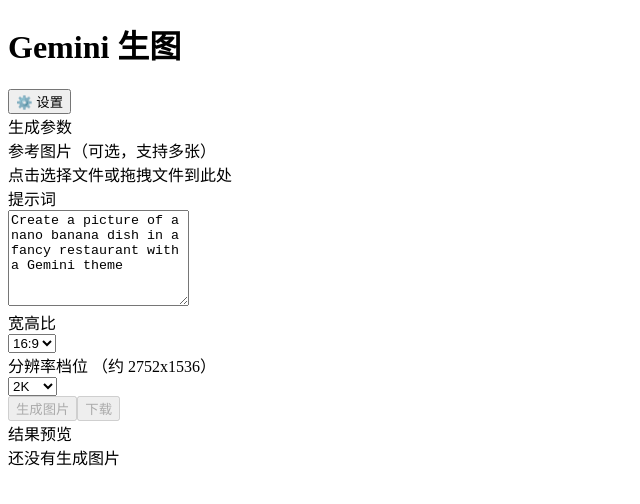
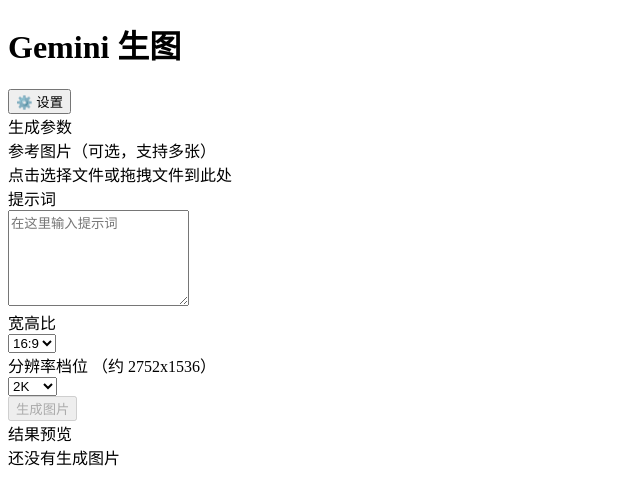
Before and after one commit to z2513602259/gemini_huitu, a React (Vite) app: page / in a window 1280 px wide. Shown: the top 504 px of the page, without its empty margins (0-640 px from the left). Built offline with nearby package versions, Linux system fonts and the light colour scheme; the HTML template or start-up script is replaced by a standard one.

Commit message:
feat: UI优化 - 提示词placeholder、favicon、下载按钮调整
- 提示词输入框改为空默认值，添加placeholder提示
- 添加浏览器标签页图标(icon.svg)
- 移除左侧面板下载按钮
- 在预览结果区域添加下载按钮

```diff
--- a/index.html
+++ b/index.html
@@ -3,6 +3,7 @@
   <head>
     <meta charset="UTF-8" />
     <meta name="viewport" content="width=device-width, initial-scale=1.0" />
+    <link rel="icon" type="image/svg+xml" href="/icon.svg" />
     <title>Gemini 生图</title>
     <script src="/config.js"></script>
   </head>
--- a/src/App.tsx
+++ b/src/App.tsx
@@ -60,7 +60,7 @@
   const [apiKey, setApiKey] = useState(initial.apiKey)
   const [authHeader, setAuthHeader] = useState<AuthHeaderMode>(initial.authHeader)
 
-  const [prompt, setPrompt] = useState('Create a picture of a nano banana dish in a fancy restaurant with a Gemini theme')
+  const [prompt, setPrompt] = useState('')
   const [aspectRatio, setAspectRatio] = useState('16:9')
   const [imageSize, setImageSize] = useState<SizeOption>(SIZE_OPTIONS[2])
 
@@ -274,7 +274,7 @@
 
           <label className="field">
             <div className="label">提示词</div>
-            <textarea value={prompt} onChange={(e) => setPrompt(e.target.value)} rows={6} />
+            <textarea value={prompt} onChange={(e) => setPrompt(e.target.value)} rows={6} placeholder="在这里输入提示词" />
           </label>
 
           <div className="grid2">
@@ -312,9 +312,6 @@
             >
               {busy ? (inputImages.length > 0 ? '生成中（图生图）…' : '生成中…') : (inputImages.length > 0 ? '生成图片（图生图）' : '生成图片')}
             </button>
-            <button onClick={download} disabled={!imgUrl}>
-              下载
-            </button>
           </div>
 
           {error ? <div className="error">{error}</div> : null}
@@ -343,6 +340,7 @@
                   <span className="k">Base64：</span>
                   <span className="v">{rawBase64 ? `${rawBase64.length} chars` : '-'}</span>
                 </div>
+                <button className="primary" onClick={download} style={{marginTop: '12px', width: '100%'}}>下载图片</button>
               </div>
             </div>
           ) : (
```
Also changed, not shown: public/icon.svg (added).
